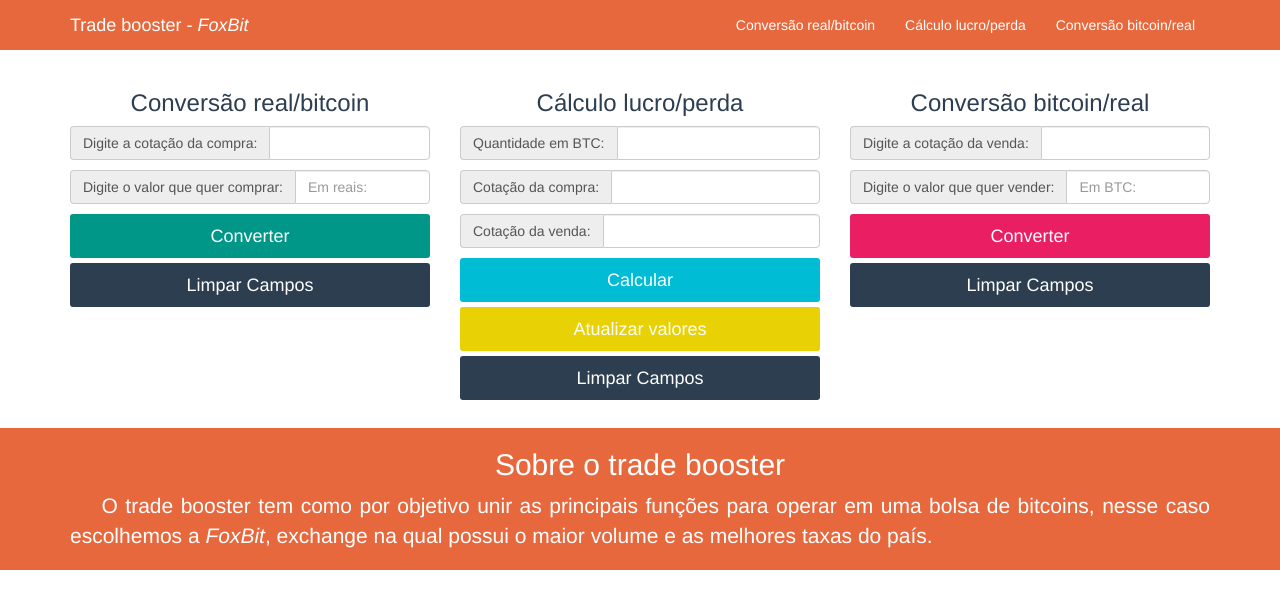
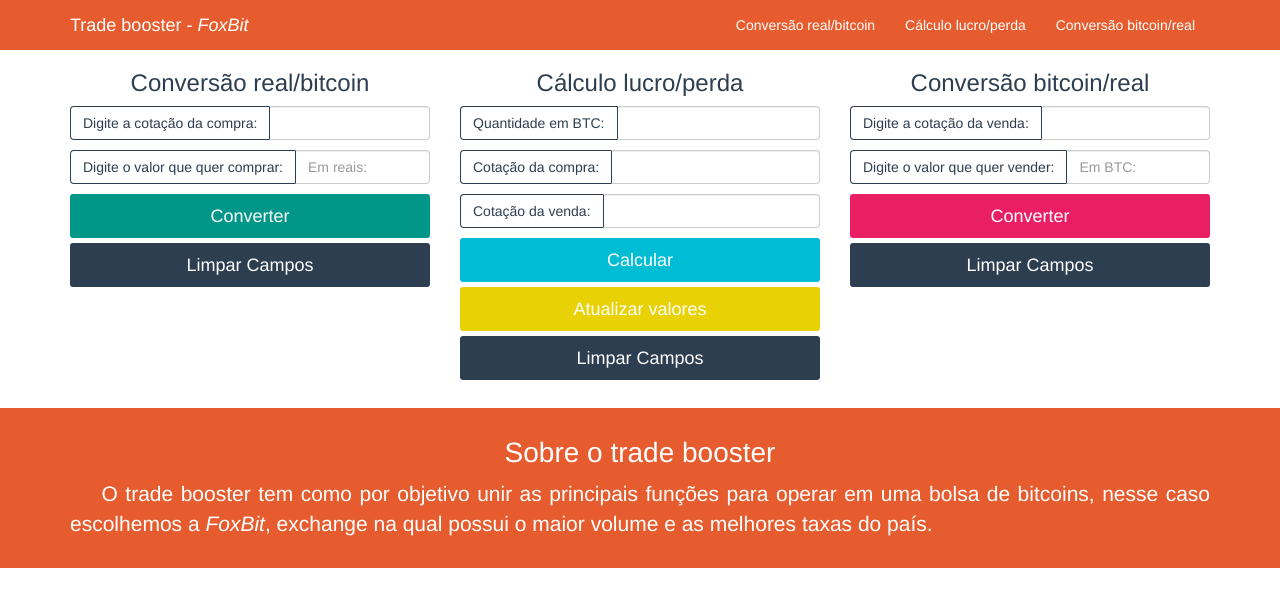
Before and after one commit to KelvinCS/funcoes-trade, a plain HTML site: page index.html in a window 1280 px wide. Drawn offline with Linux system fonts and the light colour scheme.

Commit message:
Update style.css

```diff
--- a/style/style.css
+++ b/style/style.css
@@ -1,12 +1,21 @@
 *{
     margin: 0;
     padding: 0;
+    font-smoothing: antialiased;
+    text-rendering: optimizeLegibility;
  }
 div .alert{
     margin: 10px;
 }
+.center{
+    margin: 0 auto;
+
+}
 h3{
   color: #2D3E50;
+}
+.navbar{
+    margin-bottom: 0;
 }
 .navbar-default,
 .navbar-default .navbar-collapse,
@@ -30,8 +39,13 @@ h3{
     color: #FFF;
 }
 .navbar-default,
-.sobre{
-    background-color: #E8683E;
+.sobre,
+.btn-fox{
+    background-color: #E65C2E;
+}
+.btn-fox:hover{
+    background-color: #CC3E0F;
+    color: #FFF;
 }
 .navbar-default .navbar-toggle .icon-bar{
       background-color: white;
@@ -83,11 +97,17 @@ h3{
     color: white;
     background-color: #23303E;
 }
-input[type=text]{
-    border-radius: 4px;
-}
 .input-group{
     margin-bottom: 10px;
+}
+.input-group-addon{
+    background-color: #FFF;
+    border-color: #2D3E50;
+    color: #2D3E50;
+}
+input[type=text]{
+    border-left-color: #2D3E50;
+    border-radius: 4px;
 }
 input[type=text]:focus{
     box-shadow: none;
@@ -98,8 +118,9 @@ input[type=text]:focus{
     width: 100%;
     height: auto;
     color: white;
+    padding: 10px;
 }
-.sobre div h3{
+.sobre div h2{
     font-size: 2em;
 }
 .sobre div p{
@@ -107,3 +128,8 @@ input[type=text]:focus{
     text-align: justify;
     font-size: 1.5em;
 }
+img{
+    background-color: #FFF;
+    padding: 10px;
+    border-radius: 5px;
+}
```
Lines whose indentation alone changed are shown as unchanged.
